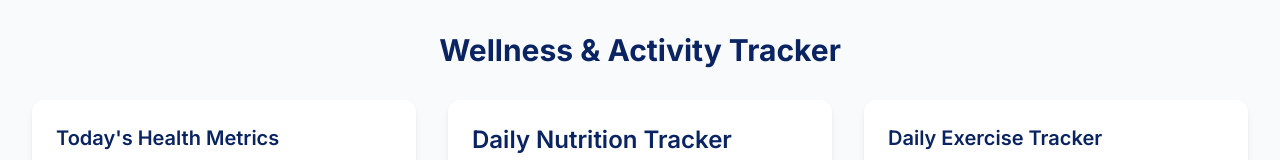
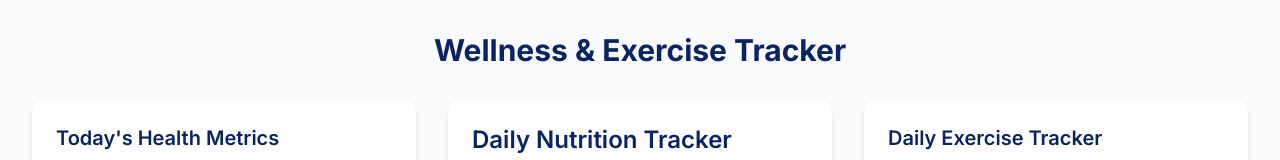
Before and after one commit to ummuj/ai-wellness-dashboard, a plain HTML site: page index.html in a window 1280 px wide. Shown: the top 160 px of the page. Drawn offline with nearby package versions, Linux system fonts and the light colour scheme; no server answers.

Commit message:
Update header title from 'Activity' to 'Exercise'

```diff
--- a/index.html
+++ b/index.html
@@ -753,7 +753,7 @@
 </head>
 <body class="p-4 md:p-8">
     <header class="mb-8">
-        <h1 class="text-3xl font-bold text-center text-[var(--c-dark-blue)]">Wellness & Activity Tracker</h1>
+        <h1 class="text-3xl font-bold text-center text-[var(--c-dark-blue)]">Wellness & Exercise Tracker</h1>
         <p id="userIdDisplay" class="text-center text-xs mt-2 text-gray-500"></p>
     </header>
 
```
